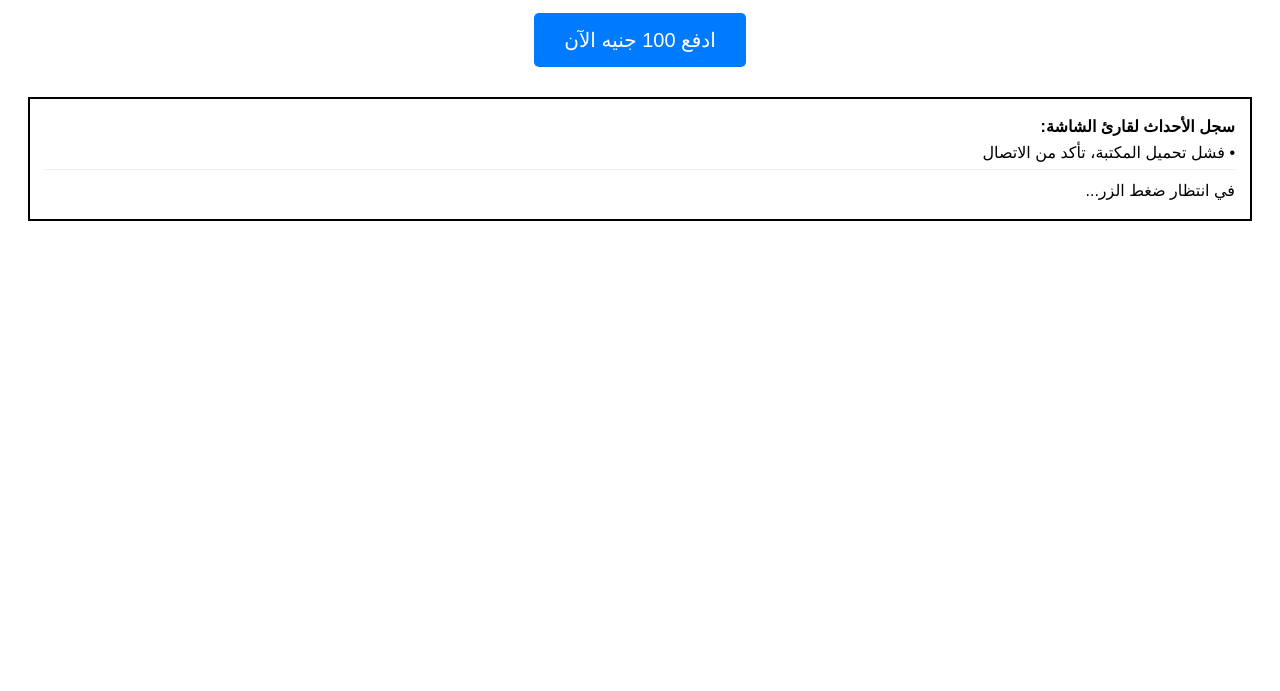
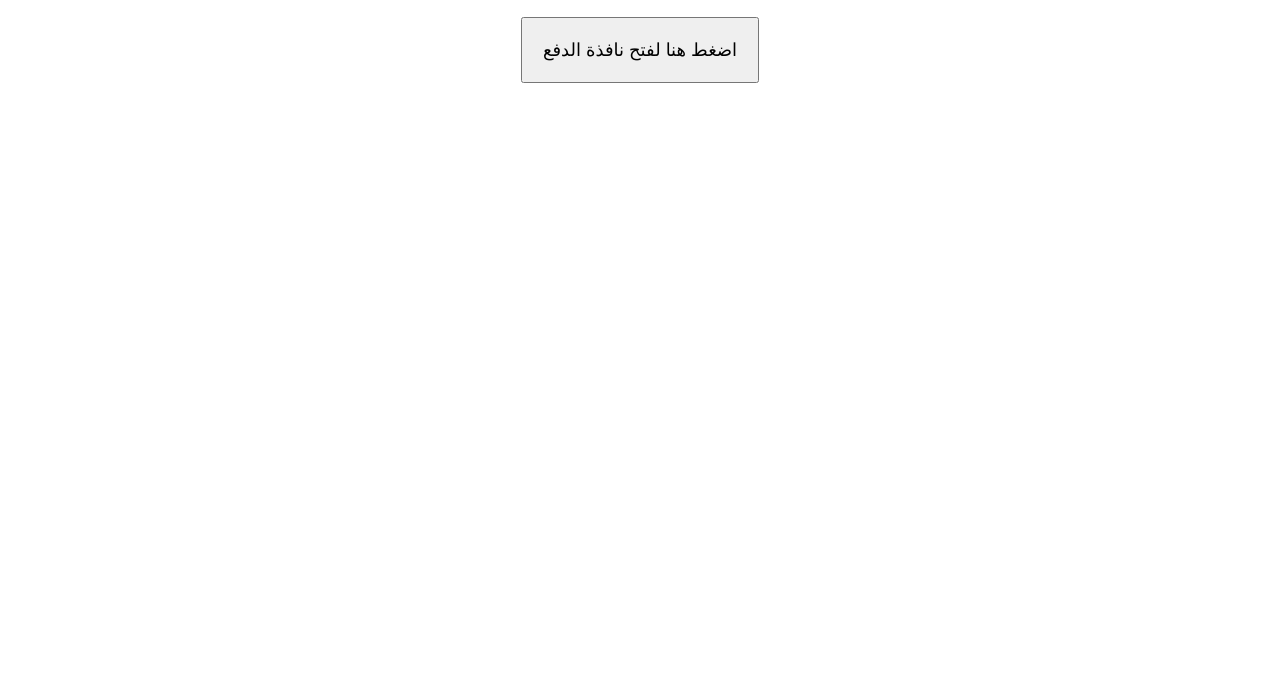
Before and after one commit to YousefSayedCSharp/yousefsayedcsharp.github.io, a plain HTML site: page index.html in a window 1280 px wide. Shown: the part 109-800 px from the top of the page. Drawn offline with Linux system fonts and the light colour scheme.

Commit message:
Revise payment page layout and button functionality
Updated the payment page structure and functionality.

```diff
--- a/index.html
+++ b/index.html
@@ -2,71 +2,27 @@
 <html lang="ar" dir="rtl">
 <head>
     <meta charset="utf-8">
-    <meta name="viewport" content="width=device-width, initial-scale=1.0">
-    <title>صفحة الدفع المحدثة</title>
+    <title>بوابة الدفع</title>
+    <script src="https://api.gammal.tech/sdk-web.js"></script>
+</head>
+<body style="text-align:center; padding-top:50px;">
 
-    <script src="https://api.gammal.tech/sdk-web.js"></script>
+    <h2>مشروع يوسف - الدفع السريع</h2>
 
-    <style>
-        body { font-family: Arial, sans-serif; text-align: center; padding: 20px; line-height: 1.6; }
-        .btn-pay { font-size: 20px; padding: 15px 30px; cursor: pointer; background-color: #007bff; color: white; border: none; border-radius: 5px; }
-        #status-display { margin-top: 30px; padding: 15px; border: 2px solid #000; background: #fff; text-align: right; }
-        .log-entry { margin-bottom: 8px; border-bottom: 1px solid #eee; padding-bottom: 4px; }
-    </style>
-</head>
-<body>
-
-    <h1>نظام الدفع - إصدار 121</h1>
-
-    <button id="payButton" class="btn-pay" onclick="payNow()">
-        ادفع 100 جنيه الآن
+    <button id="payBtn" style="padding:20px; font-size:18px;">
+        اضغط هنا لفتح نافذة الدفع
     </button>
 
-    <div id="status-display" aria-live="polite">
-        <strong>سجل الأحداث لقارئ الشاشة:</strong>
-        <div id="logs">في انتظار ضغط الزر...</div>
-    </div>
+    <div id="status" style="margin-top:20px; color:blue;"></div>
 
     <script>
-        function logToScreen(message) {
-            const logsDiv = document.getElementById('logs');
-            const newLog = document.createElement('div');
-            newLog.className = 'log-entry';
-            newLog.innerText = "• " + message;
-            logsDiv.prepend(newLog);
-        }
+        document.getElementById('payBtn').onclick = function() {
+            document.getElementById('status').innerText = "جاري محاولة فتح النافذة... يرجى فحص شريط العنوان";
 
-        function payNow() {
-            logToScreen("محاولة فتح نافذة الدفع للمشروع 121...");
-
-            try {
-                /* تعديل: تمرير رقم المشروع 121 كمعامل إضافي
-                   إذا كانت المكتبة تطلب الرقم داخل دالة الدفع
-                */
-                GammalTech.pay(100, 'My Product', function (response) {
-                    logToScreen("تمت العملية بنجاح! استجابة الخادم: " + JSON.stringify(response));
-                    alert('تم الدفع بنجاح 🎉');
-                }, 121); // الرقم 121 تمت إضافته هنا كمعامل رابع
-
-            } catch (error) {
-                logToScreen("حدث خطأ عند استدعاء الدالة: " + error.message);
-
-                // محاولة بديلة إذا كانت الدالة تقبل المعاملات بترتيب مختلف
-                logToScreen("جاري محاولة الطريقة البديلة...");
-                try {
-                    GammalTech.pay(100, 'My Product', function() { alert('نجاح'); });
-                } catch (e2) {
-                    logToScreen("فشلت جميع المحاولات البرمجية: " + e2.message);
-                }
-            }
-        }
-
-        window.onload = function() {
-            if (typeof GammalTech !== 'undefined') {
-                logToScreen("المكتبة محملة وجاهزة ✅");
-            } else {
-                logToScreen("فشل تحميل المكتبة، تأكد من الاتصال");
-            }
+            // استدعاء مباشر جداً لتقليل احتمالية الحظر
+            GammalTech.pay(100, 'My Product', function (response) {
+                alert('تمت العملية بنجاح');
+            });
         };
     </script>
 
```
